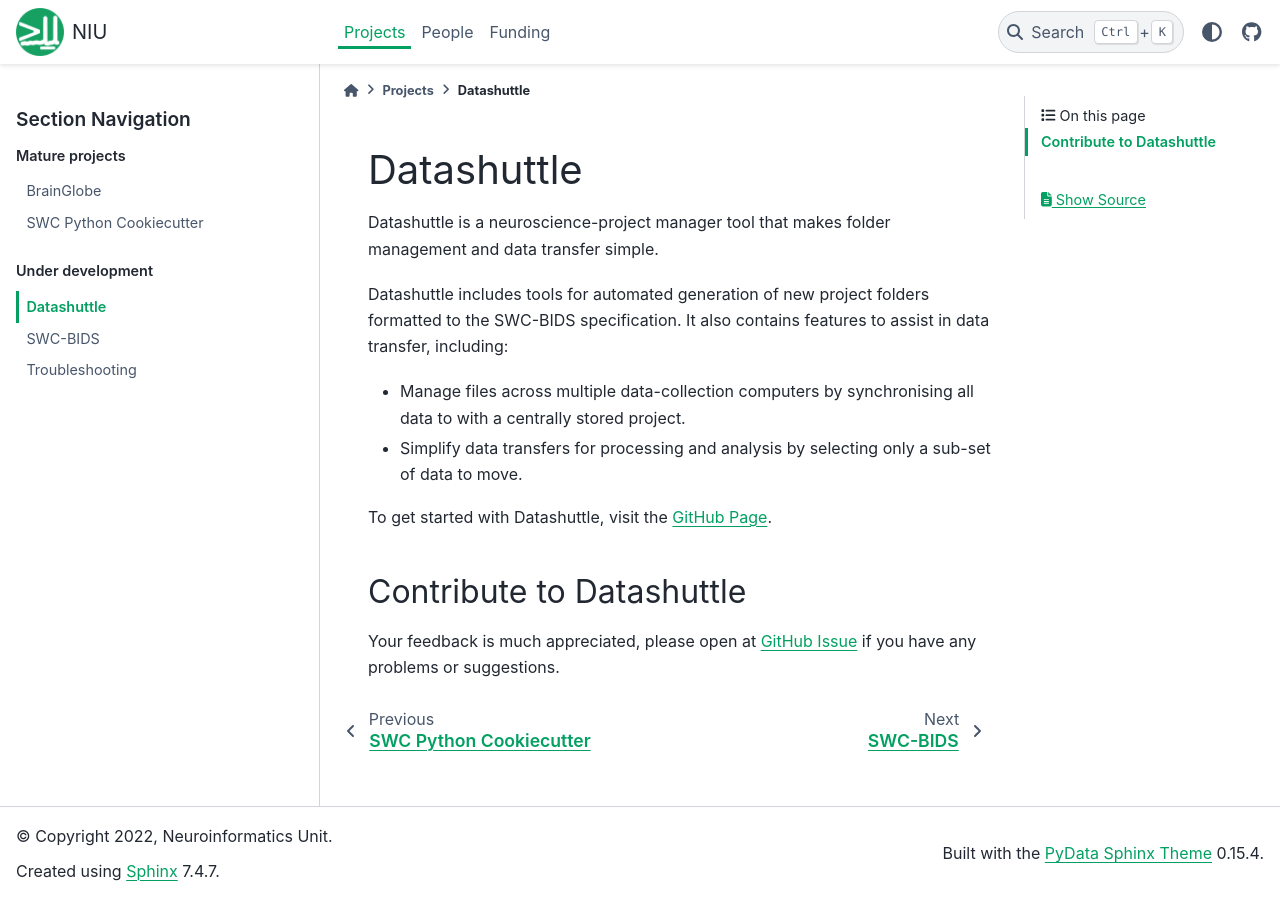
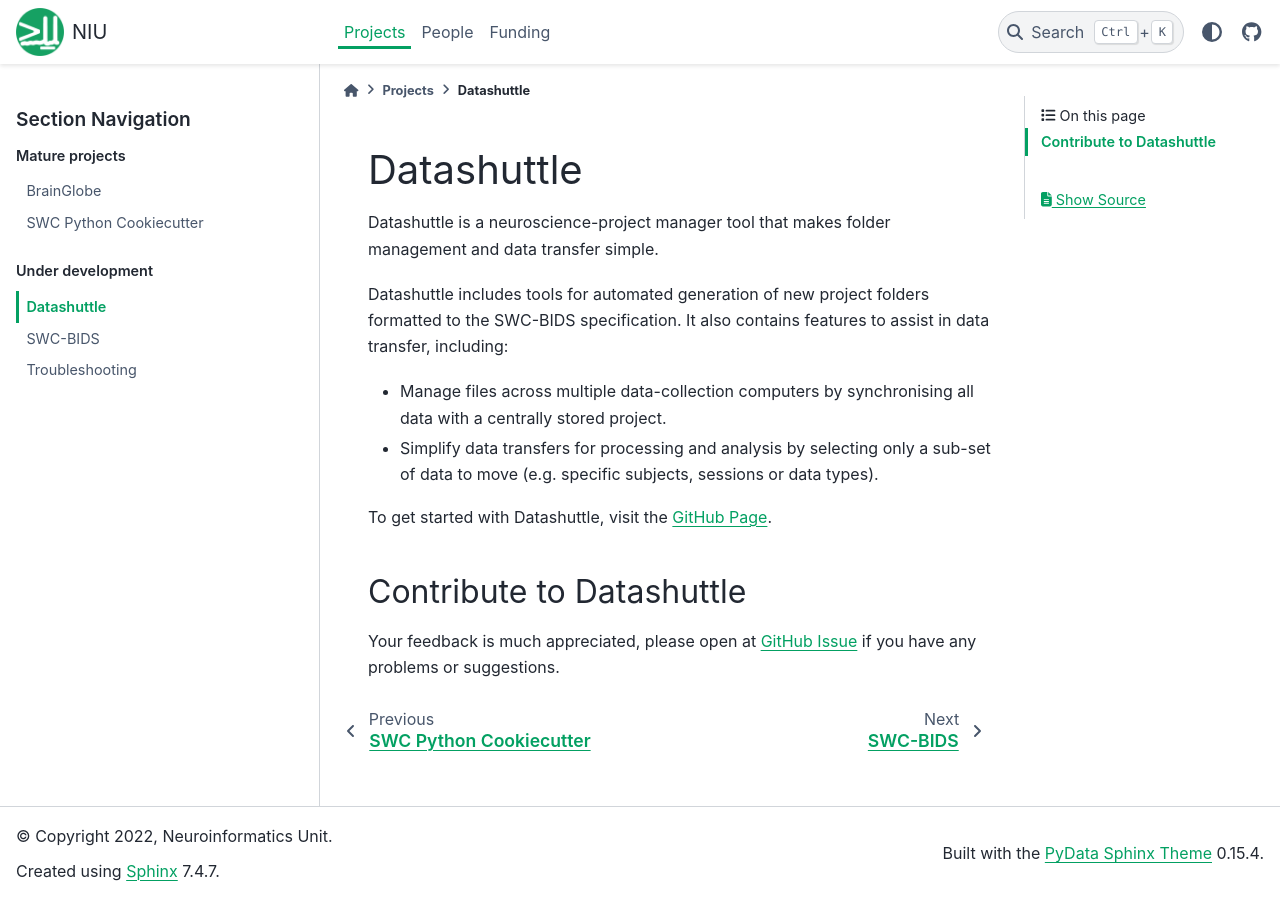
Before and after one commit to neuroinformatics-unit/neuroinformatics-unit.github.io, a Sphinx documentation site: the page built from docs/source/projects/datashuttle.md, in a window 1280 px wide. Built offline with Sphinx 7.4.7 and the PyData theme 0.15.4, drawn with Linux system fonts in a browser that asks for light colours.

Commit message:
Update datashuttle.md

```diff
--- a/docs/source/projects/datashuttle.md
+++ b/docs/source/projects/datashuttle.md
@@ -4,8 +4,8 @@
 
 Datashuttle includes tools for automated generation of new project folders formatted to the SWC-BIDS specification.
 It also contains features to assist in data transfer, including:
-* Manage files across multiple data-collection computers by synchronising all data to with a centrally stored project.
-* Simplify data transfers for processing and analysis by selecting only a sub-set of data to move.
+* Manage files across multiple data-collection computers by synchronising all data with a centrally stored project.
+* Simplify data transfers for processing and analysis by selecting only a sub-set of data to move (e.g. specific subjects, sessions or data types).
 
 To get started with Datashuttle, visit the [GitHub Page](https://github.com/neuroinformatics-unit/datashuttle).
 
```
